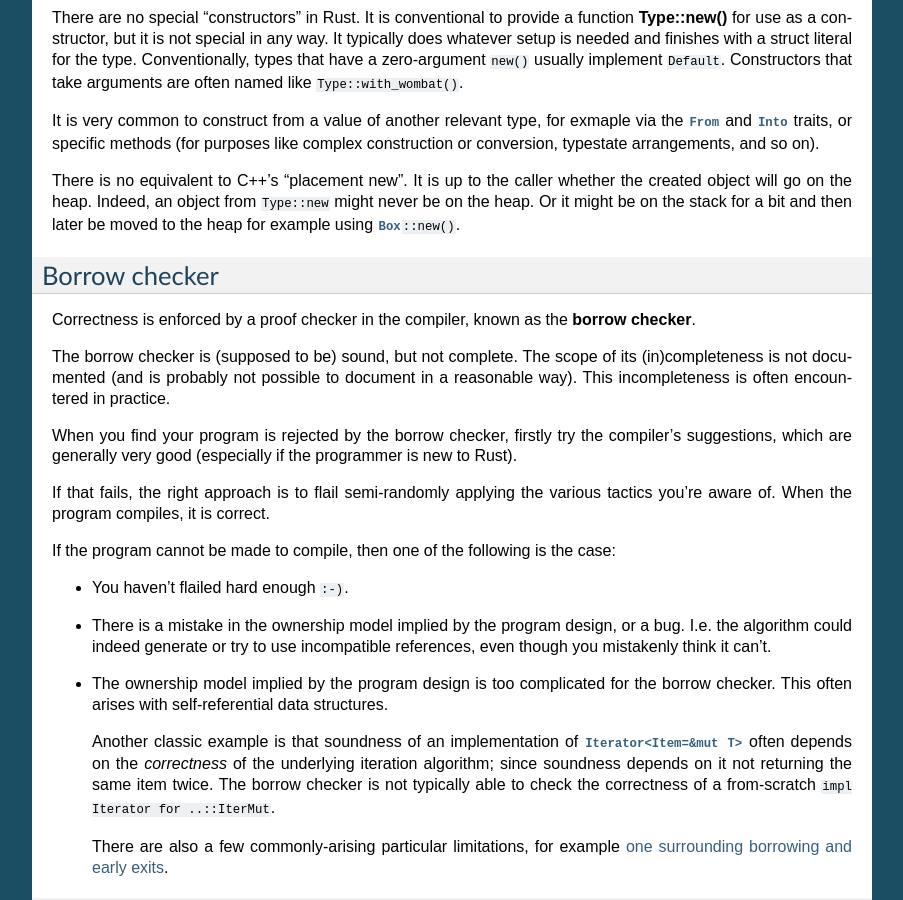
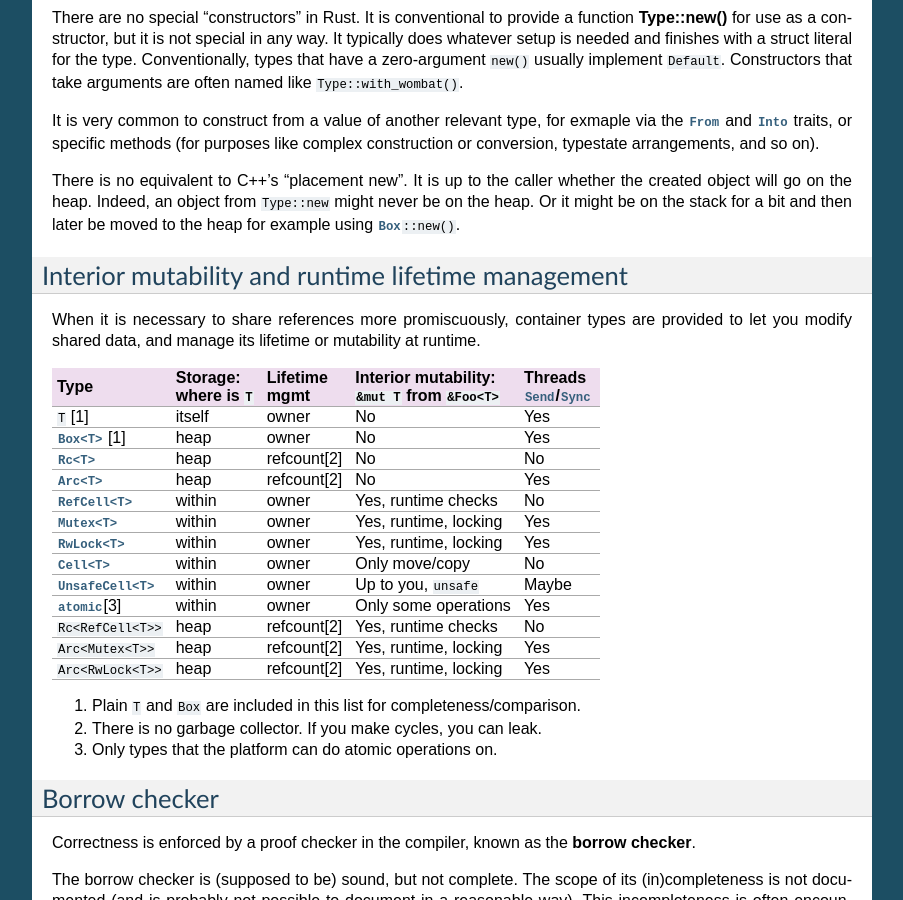
Before and after one commit to cxw620/rust-polyglot, a Sphinx documentation site: the page built from docs/ownership.md, in a window 1280 px wide and 900 px high, scrolled down 1491 px. Shown: the whole window, without its empty margins (198-1101 px from the left). Built offline with Sphinx 7.4.7, drawn with Linux system fonts in a browser that asks for light colours; some of the changed text lies outside the part shown.

Commit message:
wrapper types table
Signed-off-by: Ian Jackson <ijackson@chiark.greenend.org.uk>

```diff
--- a/docs/ownership.md
+++ b/docs/ownership.md
@@ -141,6 +141,34 @@ Indeed, an object from `Type::new` might never be on the heap.
 Or it might be on the stack for a bit and then later be
 moved to the heap for example using [`Box`](https://doc.rust-lang.org/std/boxed/index.html)`::new()`.
 
+Interior mutability and runtime lifetime management
+---------------------------------------------------
+
+When it is necessary to share references more promiscuously,
+container types are provided
+to let you modify shared data,
+and manage its lifetime or mutability at runtime.
+
+|  Type |  Storage:<br>where is `T`  | Lifetime<br> mgmt | Interior mutability:<br>`&mut T` from `&Foo<T>`   | Threads<br>[`Send`](https://doc.rust-lang.org/std/marker/trait.Send.html)/[`Sync`](https://doc.rust-lang.org/std/marker/trait.Sync.html)
+| ------ | -------- | --------------  | ------------- | ---------
+| `T` [1]  | itself | owner | No  | Yes
+| [`Box<T>`](https://doc.rust-lang.org/std/boxed/index.html) [1] | heap | owner  | No | Yes
+| [`Rc<T>`](https://doc.rust-lang.org/std/rc/index.html)  | heap | refcount[2] |  No | No
+| [`Arc<T>`](https://doc.rust-lang.org/std/sync/struct.Arc.html) | heap | refcount[2] | No  | Yes
+| [`RefCell<T>`](https://doc.rust-lang.org/std/cell/struct.RefCell.html) | within | owner | Yes, runtime checks |  No
+| [`Mutex<T>`](https://doc.rust-lang.org/std/sync/struct.Mutex.html) | within  | owner | Yes, runtime, locking | Yes
+| [`RwLock<T>`](https://doc.rust-lang.org/std/sync/struct.RwLock.html) | within  | owner | Yes, runtime, locking | Yes
+| [`Cell<T>`](https://doc.rust-lang.org/std/cell/struct.Cell.html) | within | owner  | Only move/copy | No
+| [`UnsafeCell<T>`](https://doc.rust-lang.org/std/cell/struct.UnsafeCell.html) | within | owner  | Up to you, `unsafe` | Maybe
+| [`atomic`](https://doc.rust-lang.org/std/sync/atomic/index.html)[3]  | within | owner | Only some operations  | Yes
+| `Rc<RefCell<T>>` | heap | refcount[2] | Yes, runtime checks | No |
+| `Arc<Mutex<T>>` | heap | refcount[2] | Yes, runtime, locking | Yes |
+| `Arc<RwLock<T>>` | heap | refcount[2] | Yes, runtime, locking | Yes |
+
+ 1. Plain `T` and `Box` are included in this list for completeness/comparison.
+ 2. There is no garbage collector.  If you make cycles, you can leak.
+ 3. Only types that the platform can do atomic operations on.
+
 Borrow checker
 --------------
 
```
Also changed, not shown: 1 other file.
